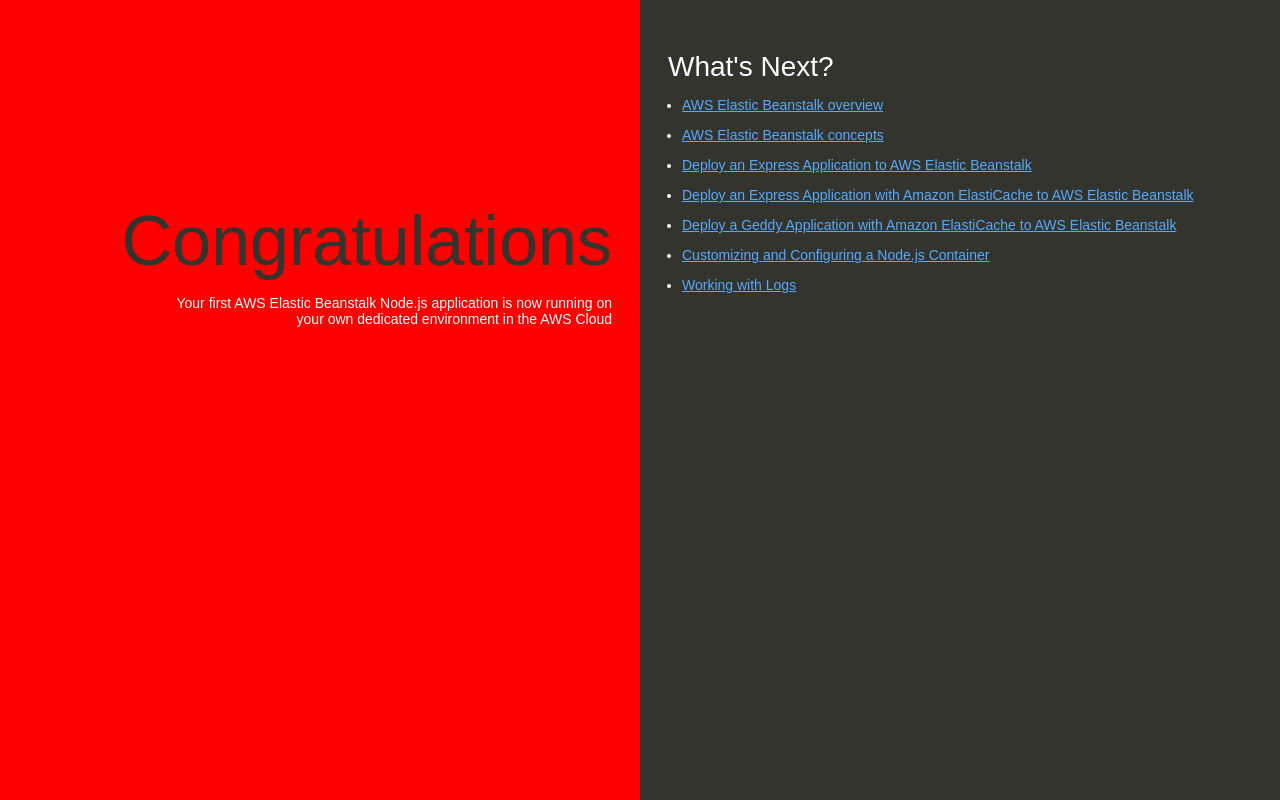
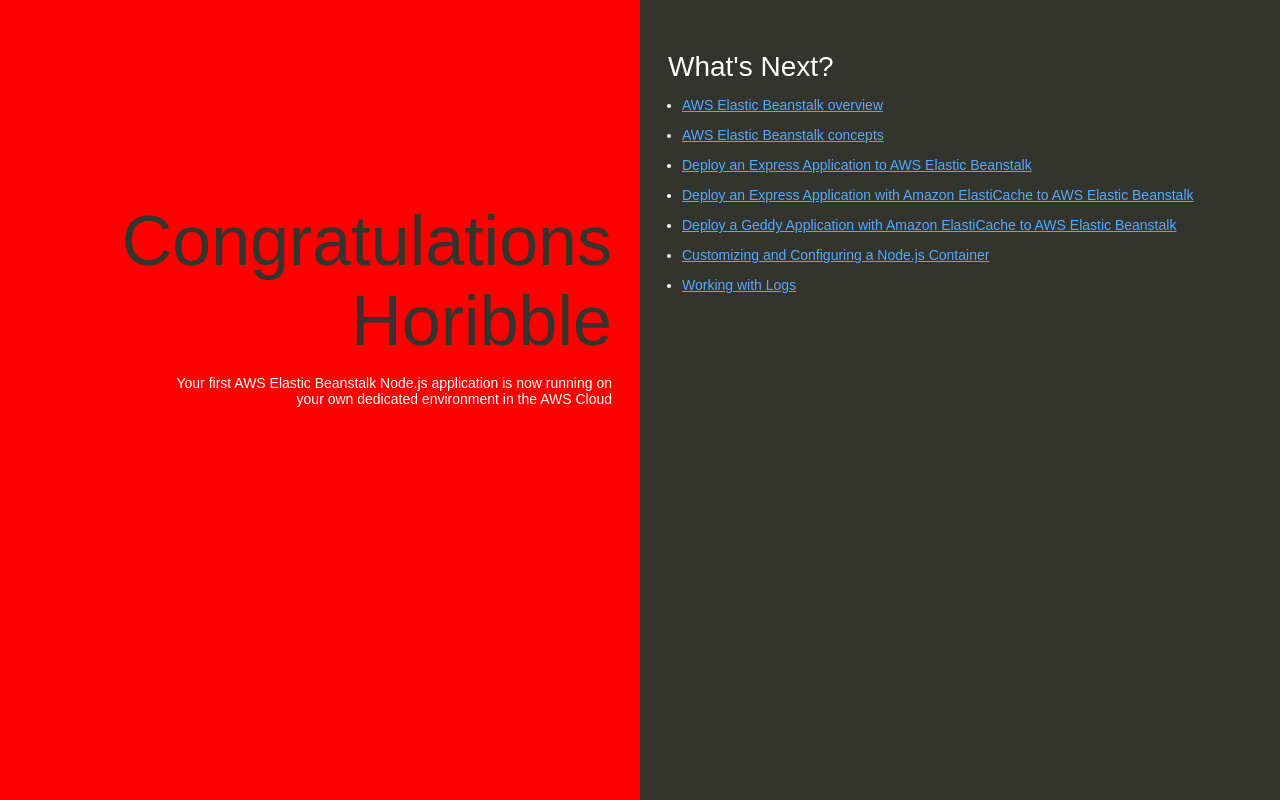
Before and after one commit to sailila/code-benchstalk, a website: page index.html in a window 1280 px wide. Drawn offline with Linux system fonts and the light colour scheme.

Commit message:
Update index.html
Add Horibble

```diff
--- a/index.html
+++ b/index.html
@@ -74,7 +74,7 @@
   </head>
   <body>
     <div class="textColumn">
-      <h1>Congratulations</h1>
+      <h1>Congratulations Horibble</h1>
       <p>Your first AWS Elastic Beanstalk Node.js application is now running on your own dedicated environment in the AWS Cloud</p>
     </div>
     <div class="linksColumn">
```
